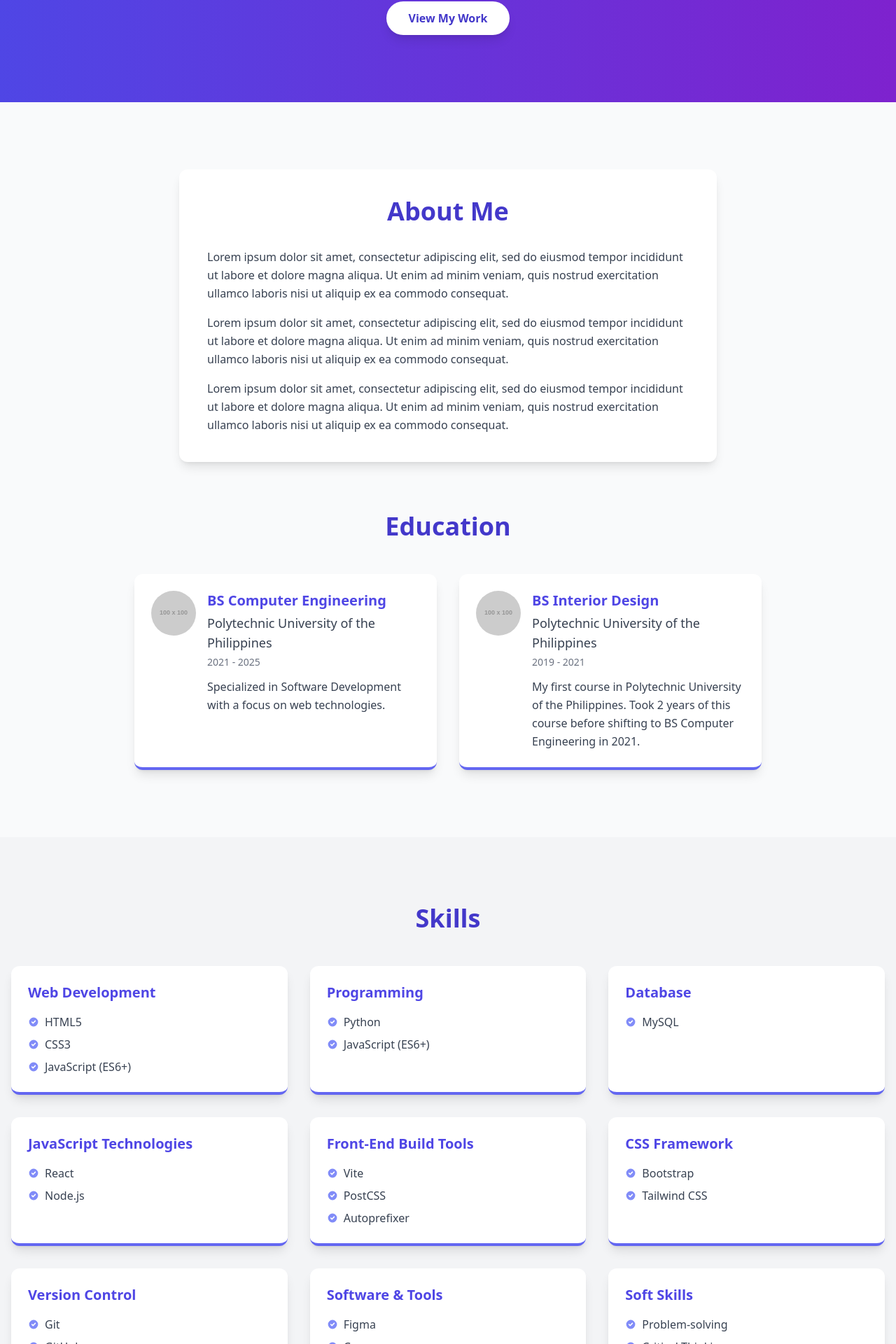
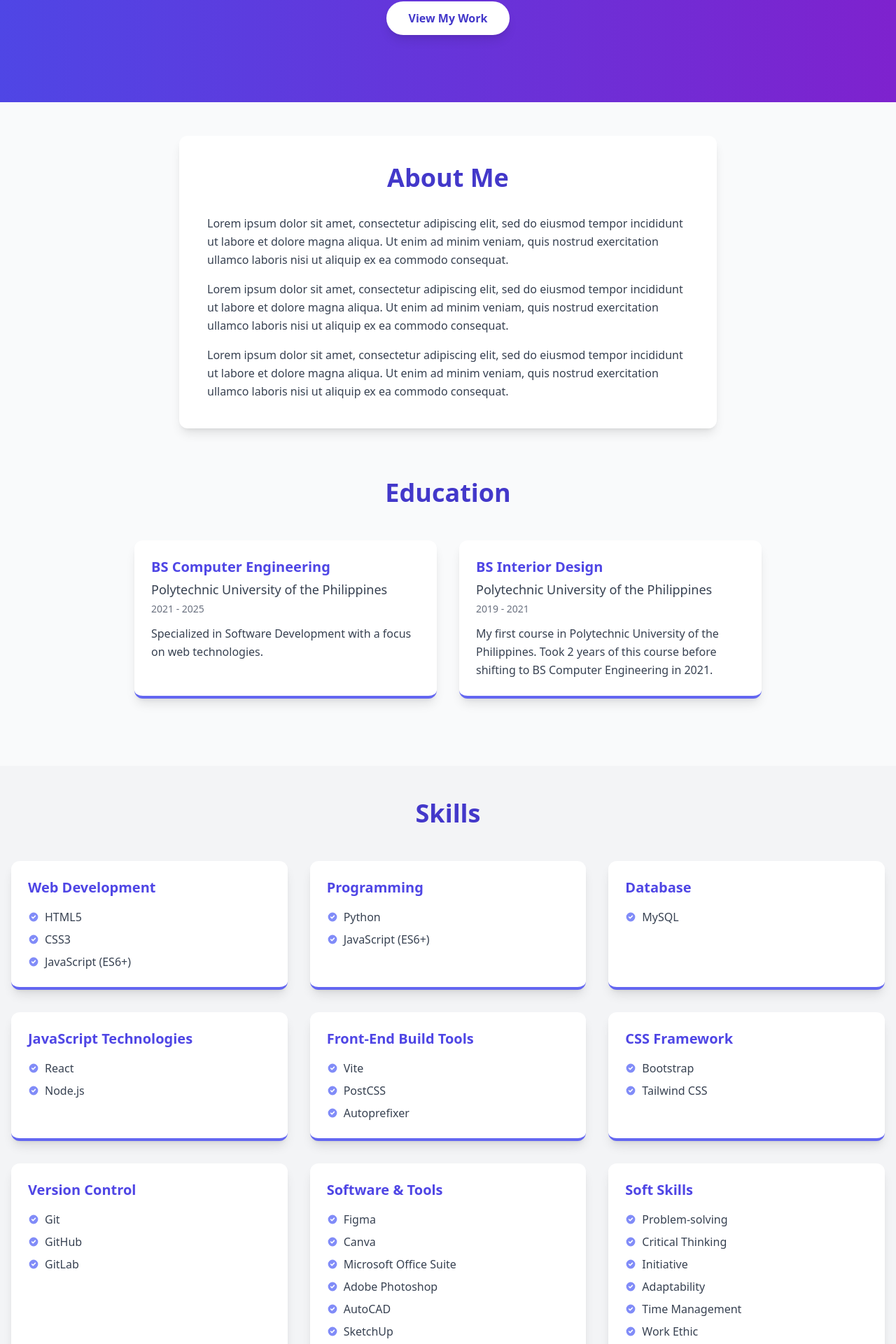
Before and after one commit to vnclrd/mic-portfolio, a React (Vite) app: page / in a window 1280 px wide. Shown: the part 286-2206 px from the top of the page at 70% size. Built offline with nearby package versions, Linux system fonts and the light colour scheme.

Commit message:
Fix scrollToSection function

```diff
--- a/src/App.jsx
+++ b/src/App.jsx
@@ -148,7 +148,8 @@ const App = () => {
       </section>
 
       {/* About Section */}
-      <section id="about" className="container mx-auto px-4 py-16 md:py-24 pb-8 md:pb-12"> {/* Modified padding-bottom here */}
+      {/* MODIFIED: Added scroll-mt-[96px] */}
+      <section id="about" className="container mx-auto px-4 py-16 md:py-12 pb-8 md:pb-12 scroll-mt-[96px]">
         <div className="max-w-3xl mx-auto bg-white p-8 md:p-10 rounded-xl shadow-lg">
           <h2 className="text-3xl md:text-4xl font-bold text-center text-indigo-700 mb-8">
             About Me
@@ -166,7 +167,8 @@ const App = () => {
       </section>
 
       {/* Education Section */}
-      <section id="education" className="bg-gray-50 pt-8 md:pt-6 py-16 md:py-24"> {/* Modified padding-top here */}
+      {/* MODIFIED: Added scroll-mt-[96px] */}
+      <section id="education" className="bg-gray-50 pt-8 md:pt-6 py-16 md:py-24 scroll-mt-[96px]">
         <div className="container mx-auto px-4">
           <h2 className="text-3xl md:text-4xl font-bold text-center text-indigo-700 mb-12">
             Education
@@ -174,7 +176,7 @@ const App = () => {
           <div className="grid grid-cols-1 md:grid-cols-2 gap-8 max-w-4xl mx-auto">
             {education.map((edu) => (
               <div key={edu.id} className="bg-white p-6 rounded-xl shadow-lg border-b-4 border-indigo-500 hover:shadow-xl transition duration-300 transform hover:-translate-y-1 flex items-start space-x-4">
-                <img src={edu.logoUrl} alt={`${edu.institution} Logo`} className="w-16 h-16 rounded-full object-cover flex-shrink-0" />
+                {/* Removed the <img> tag for the logo */}
                 <div>
                   <h3 className="text-xl font-semibold text-indigo-600 mb-1">{edu.degree}</h3>
                   <p className="text-gray-700 text-lg mb-1">{edu.institution}</p>
@@ -188,7 +190,8 @@ const App = () => {
       </section>
 
       {/* Skills Section */}
-      <section id="skills" className="bg-gray-100 py-16 md:py-24">
+      {/* MODIFIED: Added scroll-mt-[96px] */}
+      <section id="skills" className="bg-gray-100 py-16 md:py-12 scroll-mt-[96px]">
         <div className="container mx-auto px-4">
           <h2 className="text-3xl md:text-4xl font-bold text-center text-indigo-700 mb-12">
             Skills
@@ -214,7 +217,8 @@ const App = () => {
       </section>
 
       {/* Projects Section */}
-      <section id="projects" className="container mx-auto px-4 py-16 md:py-24">
+      {/* MODIFIED: Added scroll-mt-[96px] */}
+      <section id="projects" className="container mx-auto px-4 py-16 md:py-12 scroll-mt-[96px]">
         <h2 className="text-3xl md:text-4xl font-bold text-center text-indigo-700 mb-12">
           Projects
         </h2>
@@ -258,7 +262,8 @@ const App = () => {
       </section>
 
       {/* GitHub Section */}
-      <section id="github" className="bg-gradient-to-r from-blue-600 to-indigo-700 text-white py-16 md:py-24">
+      {/* MODIFIED: Added scroll-mt-[96px] */}
+      <section id="github" className="bg-gradient-to-r from-blue-600 to-indigo-700 text-white py-16 md:py-12 scroll-mt-[96px]">
         <div className="container mx-auto px-4 text-center">
           <h2 className="text-3xl md:text-4xl font-bold mb-4">
             Check out my GitHub!
```
